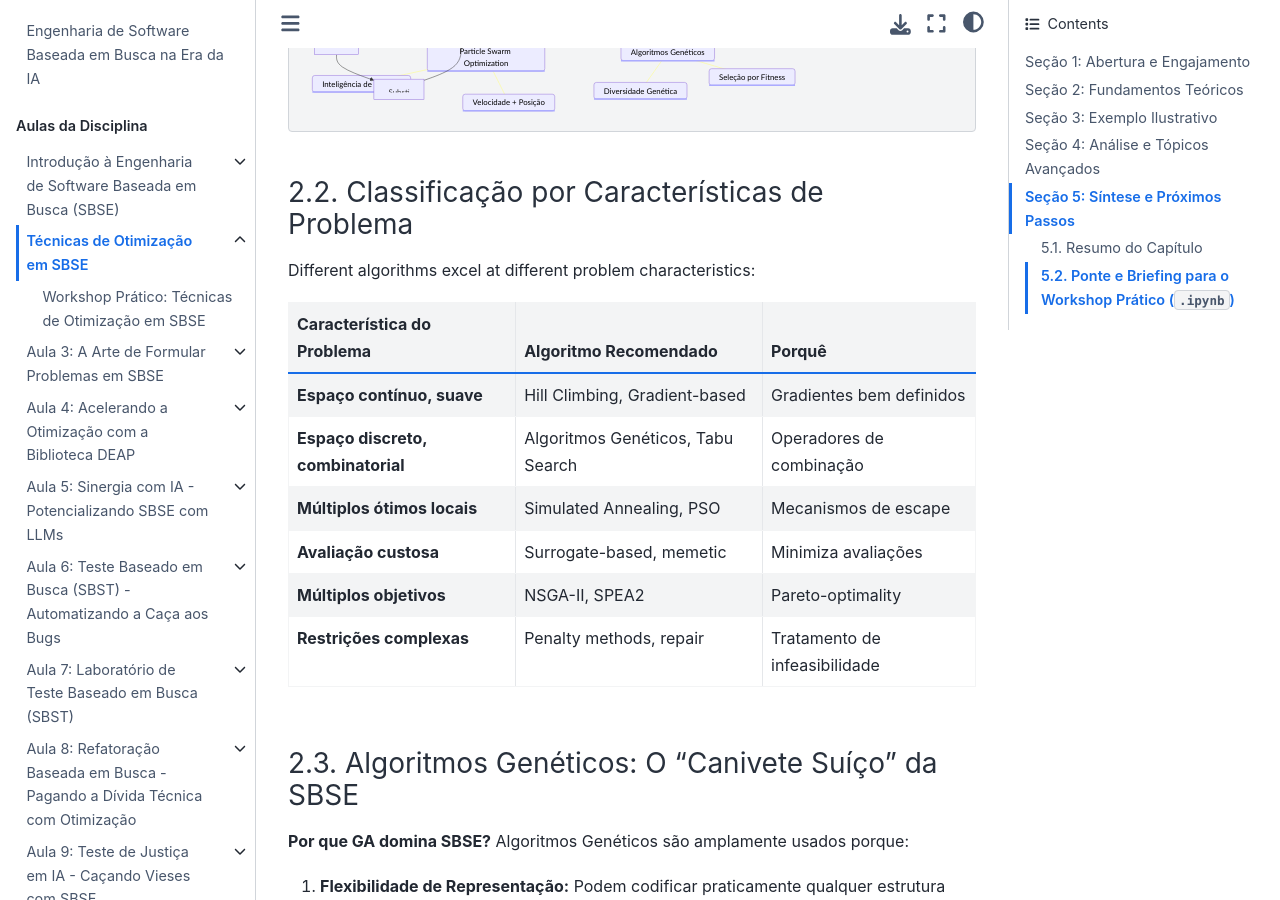
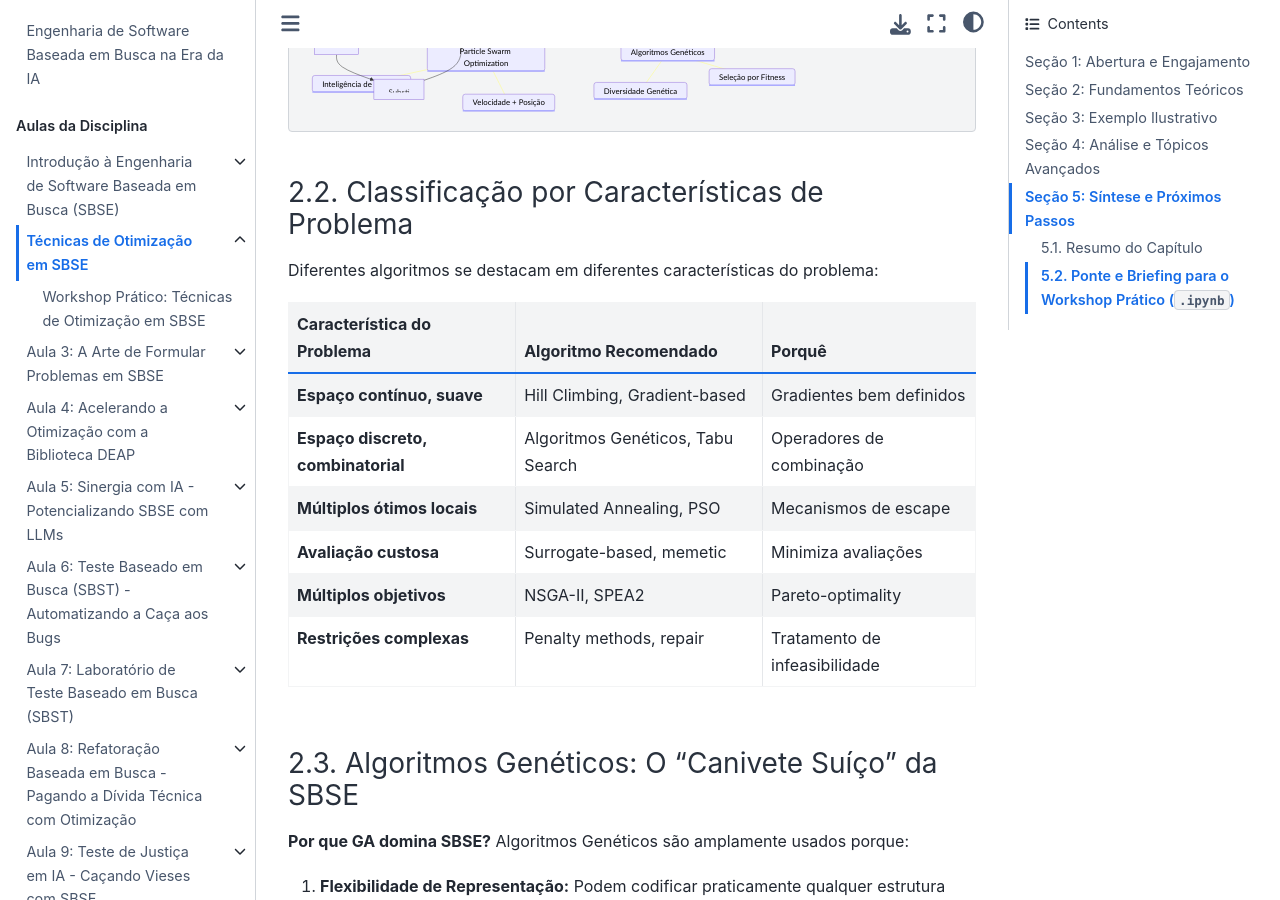
Before and after one commit to jacksonpradolima/SBSEBrazilianCourse, a Jupyter Book: the page built from docs/aulas/aula-02-tecnicas-otimizacao-sbse/README.md, in a window 1280 px wide and 900 px high, scrolled down 1636 px. Built offline with Jupyter Book 1.0.4 settings and Sphinx 7.4.7 and the Sphinx Book theme 1.1.4, drawn with Linux system fonts in a browser that asks for light colours; comment, search, counter and statistics services are not loaded.

Commit message:
fix en-us to pt-br

```diff
--- a/docs/aulas/aula-02-tecnicas-otimizacao-sbse/README.md
+++ b/docs/aulas/aula-02-tecnicas-otimizacao-sbse/README.md
@@ -80,7 +80,7 @@ mindmap
 
 ### 2.2. Classificação por Características de Problema
 
-Different algorithms excel at different problem characteristics:
+Diferentes algoritmos se destacam em diferentes características do problema:
 
 | Característica do Problema | Algoritmo Recomendado | Porquê |
 |----------------------------|----------------------|---------|
```
